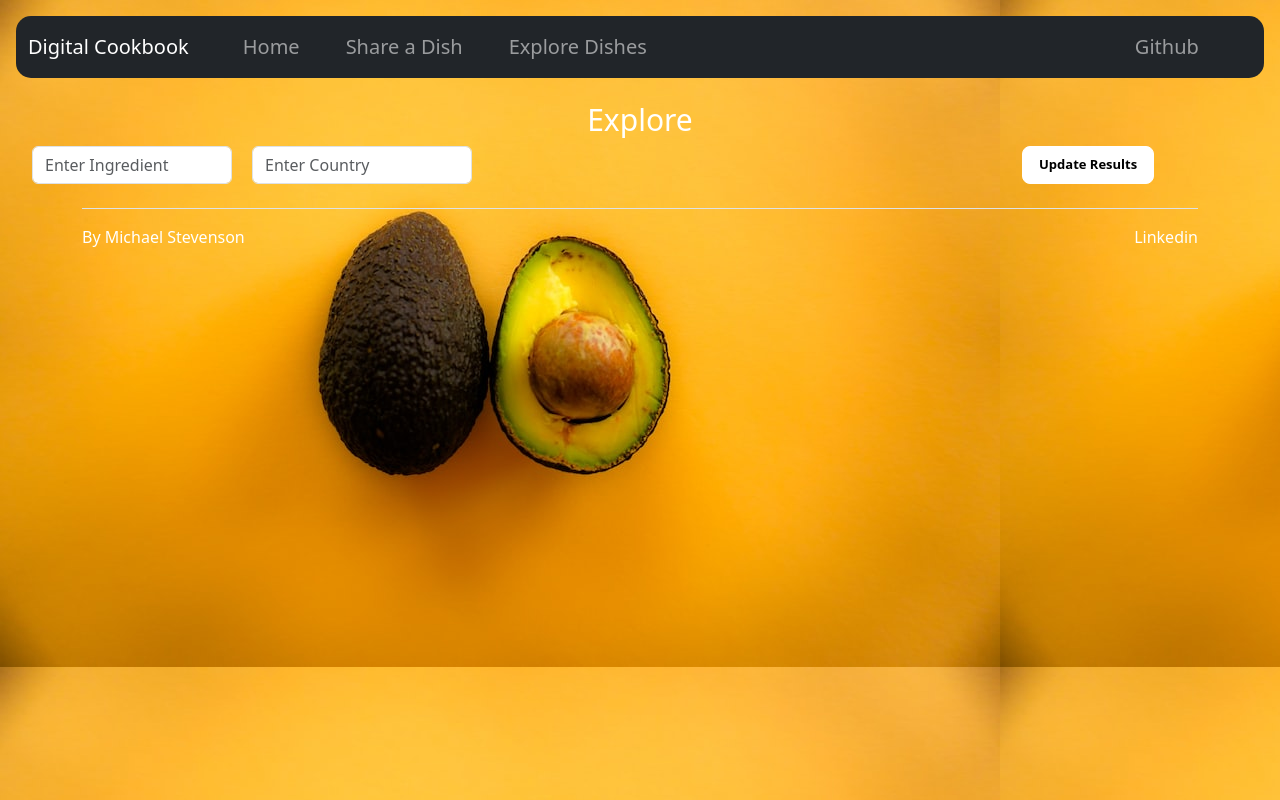
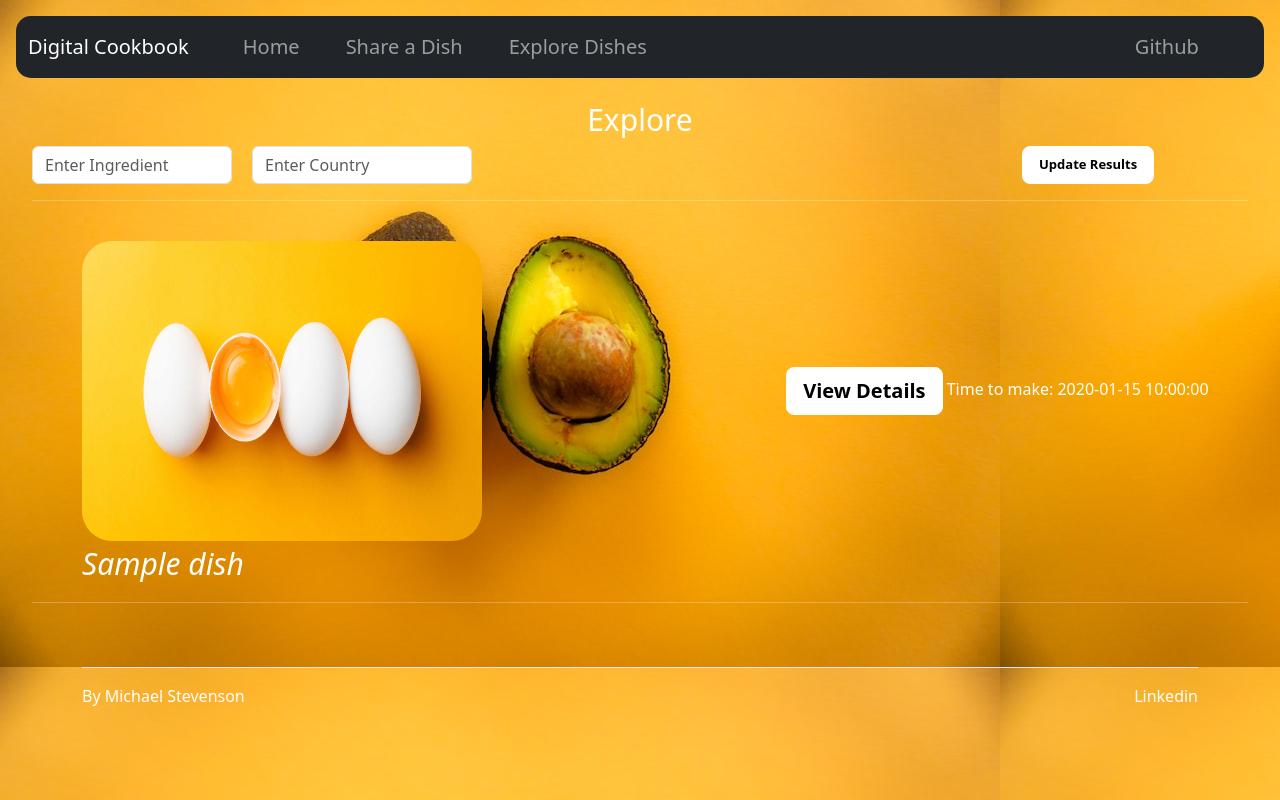
Before and after one commit to 503stevenson/chef, a Flask app: template templates/explore.html in a window 1280 px wide. Run offline with Flask 2, Linux system fonts and the light colour scheme; the template is opened without the code that fills it: most values are stand-ins (such as "Sample title", 1, 10 or a date in 2020); parts of the project's set-up code (start-up, migrations or seed data) failed here and were passed over.

Commit message:
explore page dish view.

```diff
--- a/app.py
+++ b/app.py
@@ -16,7 +16,7 @@ s3 = boto3.client(
     aws_secret_access_key=os.getenv('AWS_SECRET_ACCESS_KEY')
 )
 
-#Methods
+#AWS Image Handler
 def handleImage(image):
     if image:
         filename = secure_filename(image.filename)
@@ -90,6 +90,8 @@ def postDish():
 @app.route("/explore")
 def explore():
     dishes = load_all_dishes()
+    for dish in dishes:
+        dish['url'] = "https://503stevensonchef.s3.us-east-2.amazonaws.com/" + dish['image']
     return render_template('explore.html', dishes=dishes)
 
 @app.route("/dishes", methods=['POST'])
@@ -98,14 +100,15 @@ def showDishes():
 
     if parameters['country'] != "" and parameters['ingredient'] != "":
         dishes = load_dishes_by_country_and_ingredient(parameters['country'], parameters['ingredient'])
-        return jsonify(dishes)
-
     elif parameters['country'] != "":
         dishes = load_dishes_by_country(parameters['country'])
-        return jsonify(dishes)
     elif parameters['ingredient'] != "":
         dishes = load_dishes_by_ingredient(parameters['ingredient'])
-        return jsonify(dishes)
+    else:
+        dishes = load_all_dishes()
+    for dish in dishes:
+        dish['url'] = "https://503stevensonchef.s3.us-east-2.amazonaws.com/" + dish['image']
+    return render_template('explore.html', dishes=dishes)
 
 #json page to view dishes
 @app.route("/api/dishes")
--- a/templates/explore.html
+++ b/templates/explore.html
@@ -5,7 +5,7 @@
     <meta name="viewport" content="width=device-width, initial-scale=1">
     <title>Explore</title>
     <link href="https://cdn.jsdelivr.net/npm/bootstrap@5.3.0-alpha1/dist/css/bootstrap.min.css" rel="stylesheet" integrity="sha384-GLhlTQ8iRABdZLl6O3oVMWSktQOp6b7In1Zl3/Jr59b6EGGoI1aFkw7cmDA6j6gD" crossorigin="anonymous">
-    <style>  .cover-container{
+    <style>  body{
       min-height: 100vh;
       background-image: url('/static/avacado.jpg');
       background-attachment: fixed;
@@ -27,6 +27,24 @@
           </div>
           <button class="btn btn-lg btn-light fw-bold border-white bg-white" style="font-size:13px; margin-left:550px">Update Results</button>
         </form>
+        <hr>
+        <br>
+        <div>
+          {% for dish in dishes %}
+            <span>
+              <div style="text-align: left;">
+                <img src={{dish['url']}} alt="Image not found" onerror="this.src='static/egg.jpg';" width="400" height="300" style="border-radius:30px; margin-left:50px">
+                <button style="margin-left:300px;" class="btn btn-lg btn-light fw-bold border-white bg-white">View Details</button>
+                Time to make: {{dish['cookTime']}}
+                <div style="font-size:30px; font-style:oblique; margin-left:50px">
+                  {{dish['dishName']}}
+                </div>
+              </div>
+              <hr>
+            </span>
+            <br>
+          {% endfor %}
+        </div>
     </main>
         {%include 'footer.html'%}
     </div>
```
Also changed, not shown: templates/formTwo.html (+8 -1 lines), README.md.
